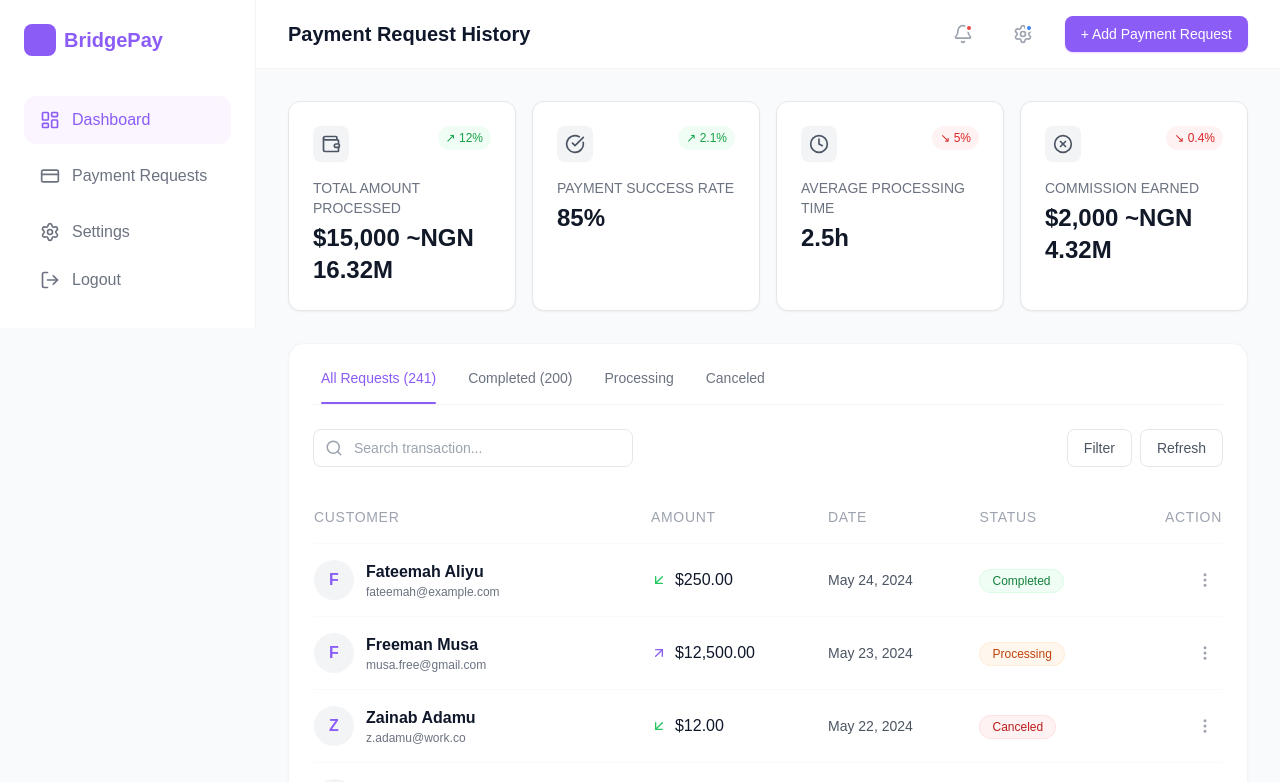
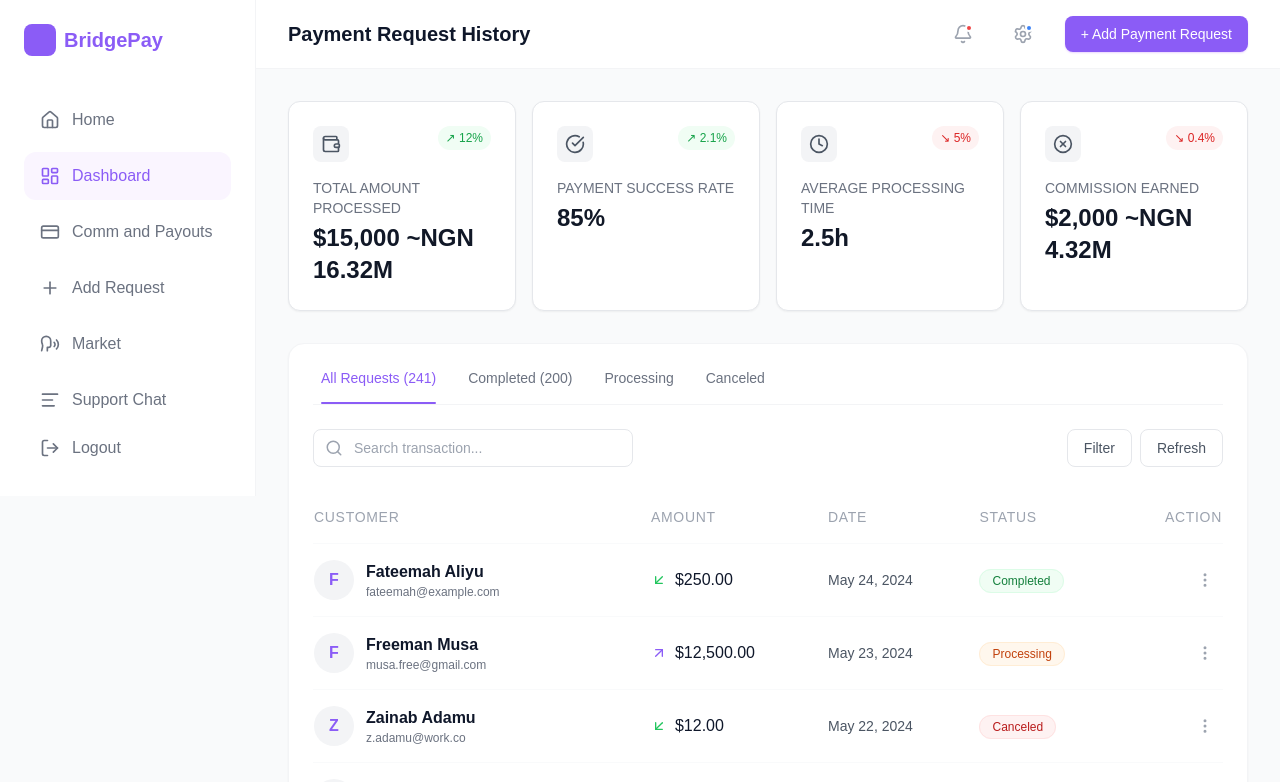
Before and after one commit to Abusadiq006/bridge-pay-dashboard, a React (Vite) app: page / in a window 1280 px wide. Shown: the top 782 px of the page. Built offline with nearby package versions, Linux system fonts and the light colour scheme; a web font is replaced by a local one.

Commit message:
rearranged sidebar

```diff
--- a/src/components/Sidebar.jsx
+++ b/src/components/Sidebar.jsx
@@ -1,10 +1,13 @@
-import { Home, LayoutDashboard, CreditCard, Settings, LogOut, X } from 'lucide-react';
+import { Home, LayoutDashboard, CreditCard, Settings, LogOut, X, Plus, Speech, ChartSplineIcon, Text } from 'lucide-react';
 
 const Sidebar = ({ isOpen, setIsOpen }) => {
   const navItems = [
+    { icon: Home, label: 'Home', active: false},
     { icon: LayoutDashboard, label: 'Dashboard', active: true },
-    { icon: CreditCard, label: 'Payment Requests', active: false },
-    { icon: Settings, label: 'Settings', active: false },
+    { icon: CreditCard, label: 'Comm and Payouts', active: false },
+    { icon: Plus, label: 'Add Request', active: false },
+    { icon: Speech, label:'Market', active: false },
+    { icon: Text, label:'Support Chat', active: false }
   ];
 
   return (
```
